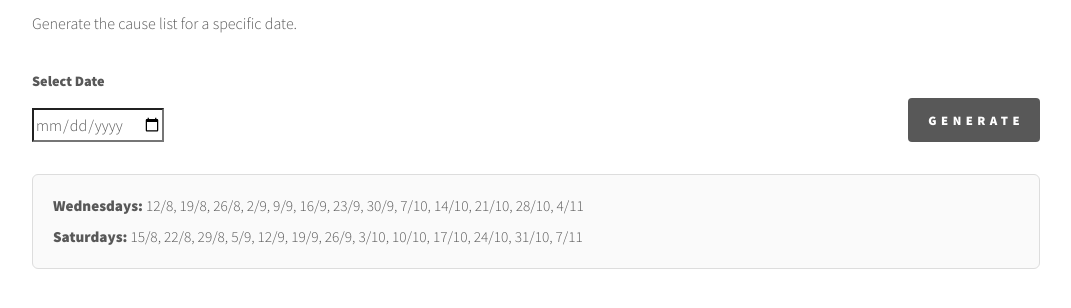
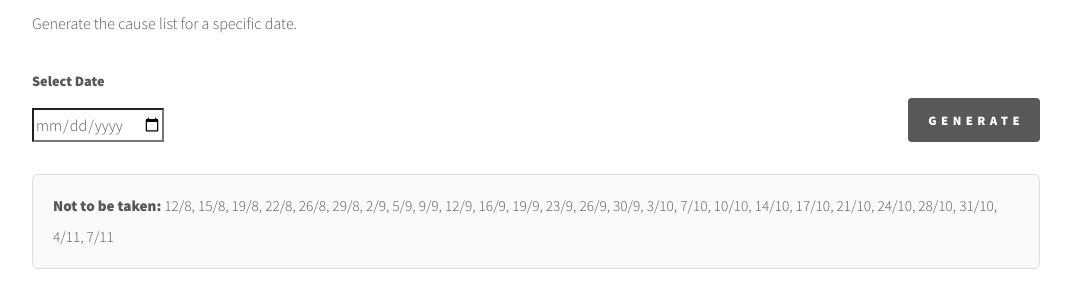
Before and after one commit to A-a2008/SLA-E-Diary, a Django app: page /cause_list/ in a window 1280 px wide. Shown: the part 294-602 px from the top of the page, without its empty margins (104-1175 px from the left). Run offline with Django 5.2, Linux system fonts and the light colour scheme; the visitor is signed in with stand-in values (Sample User, id 1); data that the repository does not hold is empty.

Commit message:
feat: merge Wed/Sat into 'Not to be taken' + filter further dates + 'To be taken (hall)' heading
- Add _get_not_to_be_taken helper combining wed+sat sorted chronologically
- Update _get_family_further_dates to accept excluded_dates param
- Filter out not-to-be-taken dates from family further dates
- Replace Wednesdays/Saturdays boxes with single 'Not to be taken:' line
- Change 'Further dates:' to 'To be taken (X FC):' per court hall
- DOCX label uses f-string with hall name

```diff
--- a/E_Diary/main/views.py
+++ b/E_Diary/main/views.py
@@ -39,7 +39,7 @@ def _tertiary_sort_key(e):
     return (0, list_sum)
 
 
-def _get_family_further_dates(date_obj):
+def _get_family_further_dates(date_obj, excluded_dates=None):
     if not date_obj:
         return {}
     from main.models import DiaryEntry
@@ -49,9 +49,12 @@ def _get_family_further_dates(date_obj):
     result = {}
     for row in qs:
         hall = row['case__court_hall']
+        date_str = f"{row['next_date'].day}/{row['next_date'].month}"
+        if excluded_dates and date_str in excluded_dates:
+            continue
         if hall not in result:
             result[hall] = []
-        result[hall].append(f"{row['next_date'].day}/{row['next_date'].month}")
+        result[hall].append(date_str)
     return result
 
 
@@ -82,6 +85,13 @@ def _get_wed_sat_dates(ref_date=None):
         current += datetime.timedelta(days=7)
 
     return wednesdays, saturdays
+
+
+def _get_not_to_be_taken(ref_date=None):
+    wed, sat = _get_wed_sat_dates(ref_date)
+    combined = set(wed + sat)
+    result = sorted(combined, key=lambda x: (int(x.split('/')[1]), int(x.split('/')[0])))
+    return result
 
 
 # ── ADMIN / SUPERUSER USER MANAGEMENT ──
@@ -1077,8 +1087,8 @@ def cause_list(request):
             actual_code = BUILDING_ORDER[bldg_code] if bldg_code < len(BUILDING_ORDER) else 'other'
             building_groups.append((actual_code, list(group)))
 
-    wednesdays, saturdays = _get_wed_sat_dates(date_obj if date_str else None)
-    family_further_dates = _get_family_further_dates(date_obj if date_str else None)
+    not_to_be_taken = _get_not_to_be_taken(date_obj if date_str else None)
+    family_further_dates = _get_family_further_dates(date_obj if date_str else None, set(not_to_be_taken) if not_to_be_taken else None)
 
     return render(request, 'main/cause_list.html', {
         'entries': entries, 'building_groups': building_groups,
@@ -1088,8 +1098,7 @@ def cause_list(request):
         'unique_hall_keys': unique_hall_keys,
         'court_hall_incharges': court_hall_incharges,
         'court_halls_on_date': court_halls_on_date,
-        'wednesdays': wednesdays,
-        'saturdays': saturdays,
+        'not_to_be_taken': not_to_be_taken,
         'family_further_dates': family_further_dates,
     })
 
@@ -1211,28 +1220,18 @@ def cause_list_docx(request):
     sub_run.font.color.rgb = RGBColor(0x55, 0x55, 0x55)
     sub_para.paragraph_format.space_after = Pt(6)
 
-    wednesdays, saturdays = _get_wed_sat_dates(date_obj)
-    family_further_dates = _get_family_further_dates(date_obj)
-    if wednesdays or saturdays:
-        wed_para = doc.add_paragraph()
-        wed_run = wed_para.add_run('Wednesdays: ')
-        wed_run.bold = True
-        wed_run.font.size = Pt(9)
-        wed_run.font.name = 'Helvetica'
-        wed_val = wed_para.add_run(', '.join(wednesdays))
-        wed_val.font.size = Pt(9)
-        wed_val.font.name = 'Helvetica'
-        wed_para.paragraph_format.space_after = Pt(2)
-
-        sat_para = doc.add_paragraph()
-        sat_run = sat_para.add_run('Saturdays: ')
-        sat_run.bold = True
-        sat_run.font.size = Pt(9)
-        sat_run.font.name = 'Helvetica'
-        sat_val = sat_para.add_run(', '.join(saturdays))
-        sat_val.font.size = Pt(9)
-        sat_val.font.name = 'Helvetica'
-        sat_para.paragraph_format.space_after = Pt(8)
+    not_to_be_taken = _get_not_to_be_taken(date_obj)
+    family_further_dates = _get_family_further_dates(date_obj, set(not_to_be_taken) if not_to_be_taken else None)
+    if not_to_be_taken:
+        ntb_para = doc.add_paragraph()
+        ntb_run = ntb_para.add_run('Not to be taken: ')
+        ntb_run.bold = True
+        ntb_run.font.size = Pt(9)
+        ntb_run.font.name = 'Helvetica'
+        ntb_val = ntb_para.add_run(', '.join(not_to_be_taken))
+        ntb_val.font.size = Pt(9)
+        ntb_val.font.name = 'Helvetica'
+        ntb_para.paragraph_format.space_after = Pt(8)
 
     from itertools import groupby
     current_building = None
@@ -1334,12 +1333,13 @@ def cause_list_docx(request):
         ))
         return table
 
-    def _add_docx_further_dates_row(table, dates, col_widths):
+    def _add_docx_further_dates_row(table, dates, col_widths, hall=''):
         row = table.add_row().cells
         merged = row[0].merge(row[-1])
         p = merged.paragraphs[0]
         p.clear()
-        run_label = p.add_run('Further dates: ')
+        label = f'To be taken ({hall}): ' if hall else 'Further dates: '
+        run_label = p.add_run(label)
         run_label.bold = True
         set_run_font(run_label)
         dates_text = ', '.join(dates) if dates else 'No further dates available'
@@ -1388,7 +1388,7 @@ def cause_list_docx(request):
                 for entry_h in hall_list:
                     _add_docx_data_row(table, entry_h, col_widths)
                 fwd_dates = family_further_dates.get(hall, [])
-                _add_docx_further_dates_row(table, fwd_dates, col_widths)
+                _add_docx_further_dates_row(table, fwd_dates, col_widths, hall)
             continue
 
         else:
@@ -1498,8 +1498,8 @@ def cause_list_pdf(request):
             seen_halls.add(key)
             court_halls_on_date.append(key)
 
-    wednesdays, saturdays = _get_wed_sat_dates(date_obj)
-    family_further_dates = _get_family_further_dates(date_obj)
+    not_to_be_taken = _get_not_to_be_taken(date_obj)
+    family_further_dates = _get_family_further_dates(date_obj, set(not_to_be_taken) if not_to_be_taken else None)
 
     html_str = render(request, 'main/cause_list_pdf.html', {
         'entries': entries, 'building_groups': building_groups,
@@ -1507,8 +1507,7 @@ def cause_list_pdf(request):
         'court_labels': COURT_LABELS, 'court_to_building': COURT_TO_BUILDING,
         'court_hall_incharges': court_hall_incharges,
         'court_halls_on_date': court_halls_on_date,
-        'wednesdays': wednesdays,
-        'saturdays': saturdays,
+        'not_to_be_taken': not_to_be_taken,
         'family_further_dates': family_further_dates,
     }).content.decode()
 
--- a/E_Diary/templates/main/cause_list.html
+++ b/E_Diary/templates/main/cause_list.html
@@ -35,10 +35,9 @@
         </div>
         {% endif %}
 
-        {% if wednesdays or saturdays %}
+        {% if not_to_be_taken %}
         <div style="margin-bottom: 1.5rem; padding: 1rem 1.25rem; border: 1px solid #ddd; border-radius: 6px; background: #fafafa; font-size: 0.95rem; line-height: 2;">
-            <div><strong>Wednesdays:</strong> {{ wednesdays|join:", " }}</div>
-            <div><strong>Saturdays:</strong> {{ saturdays|join:", " }}</div>
+            <div><strong>Not to be taken:</strong> {{ not_to_be_taken|join:", " }}</div>
         </div>
         {% endif %}
 
@@ -135,7 +134,7 @@
                         </tr>
                         {% endfor %}
                         <tr><td colspan="7" style="padding: 0.3rem 0.75rem; background: #f9f9f9; font-size: 1.1rem; color: #666; border-bottom: 2px solid #ddd;">
-                            <strong>Further dates:</strong>
+                            <strong>To be taken ({{ group.grouper }}):</strong>
                             {% if group.grouper in family_further_dates %}
                             {{ family_further_dates|dict_key:group.grouper|join:", " }}
                             {% else %}
```
Also changed, not shown: E_Diary/templates/main/cause_list_pdf.html (+3 -4 lines).
